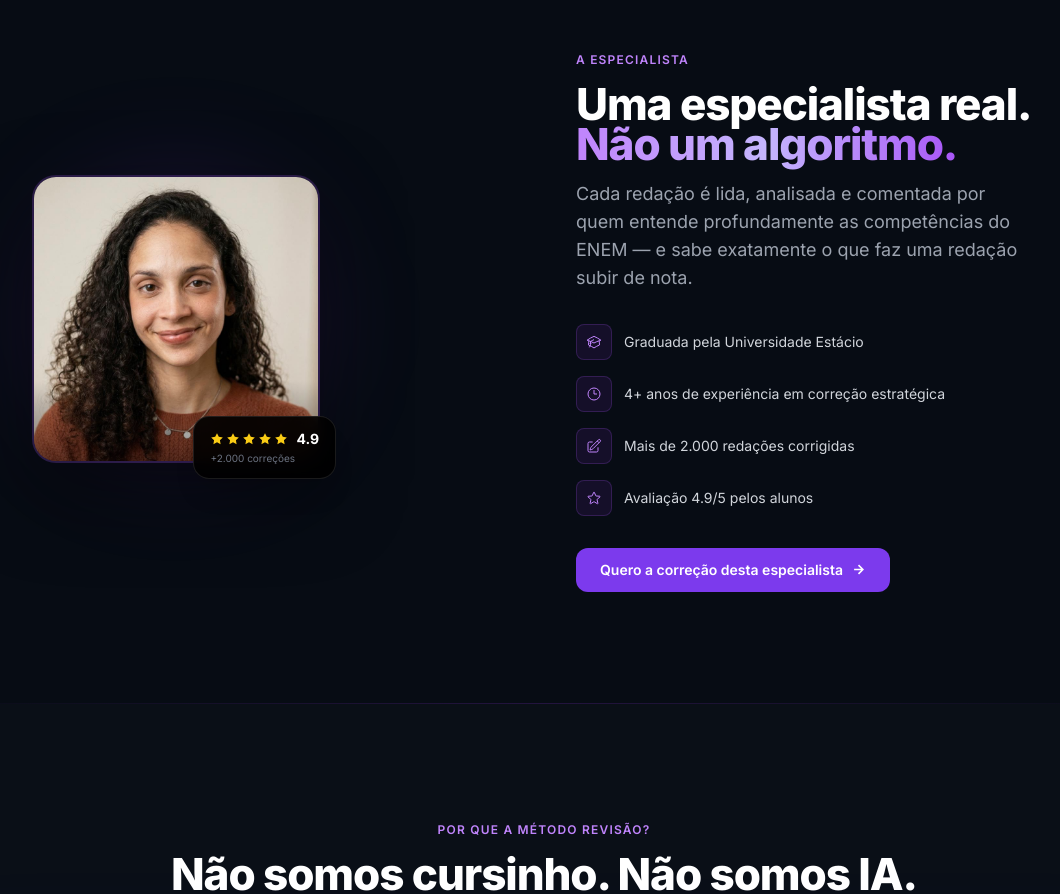
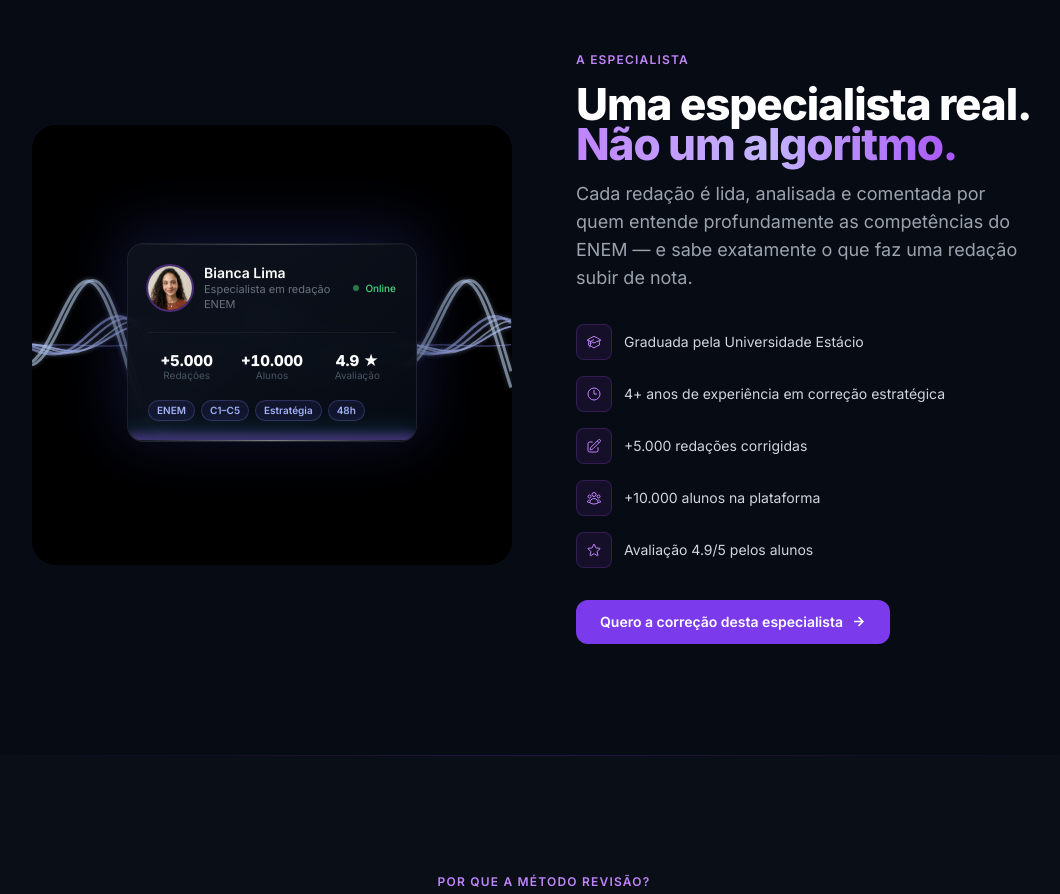
Before and after one commit to highlevelvnc/metodorevisaonew, a Next.js app: page / in a window 1280 px wide. Shown: the part 3440-4334 px from the top of the page, without its empty margins (96-1156 px from the left). Built offline with nearby package versions, Linux system fonts and the light colour scheme.

Commit message:
fix att3

```diff
--- a/src/components/sections/Especialista.tsx
+++ b/src/components/sections/Especialista.tsx
@@ -1,7 +1,10 @@
 'use client'
-import Image from 'next/image'
+
 import Link from 'next/link'
 import { trackEvent } from '@/components/Analytics'
+import WaveVisualizer from '@/components/ui/wave-visualizer'
+
+// ─── Credentials list ─────────────────────────────────────────────────────────
 
 const credentials = [
   {
@@ -26,7 +29,15 @@ const credentials = [
         <path d="M16.862 4.487l1.687-1.688a1.875 1.875 0 112.652 2.652L10.582 16.07a4.5 4.5 0 01-1.897 1.13L6 18l.8-2.685a4.5 4.5 0 011.13-1.897l8.932-8.931zm0 0L19.5 7.125M18 14v4.75A2.25 2.25 0 0115.75 21H5.25A2.25 2.25 0 013 18.75V8.25A2.25 2.25 0 015.25 6H10" />
       </svg>
     ),
-    label: 'Mais de 2.000 redações corrigidas',
+    label: '+5.000 redações corrigidas',
+  },
+  {
+    icon: (
+      <svg className="w-4 h-4" viewBox="0 0 24 24" fill="none" stroke="currentColor" strokeWidth="1.5">
+        <path d="M18 18.72a9.094 9.094 0 003.741-.479 3 3 0 00-4.682-2.72m.94 3.198l.001.031c0 .225-.012.447-.037.666A11.944 11.944 0 0112 21c-2.17 0-4.207-.576-5.963-1.584A6.062 6.062 0 016 18.719m12 0a5.971 5.971 0 00-.941-3.197m0 0A5.995 5.995 0 0012 12.75a5.995 5.995 0 00-5.058 2.772m0 0a3 3 0 00-4.681 2.72 8.986 8.986 0 003.74.477m.94-3.197a5.971 5.971 0 00-.94 3.197M15 6.75a3 3 0 11-6 0 3 3 0 016 0zm6 3a2.25 2.25 0 11-4.5 0 2.25 2.25 0 014.5 0zm-13.5 0a2.25 2.25 0 11-4.5 0 2.25 2.25 0 014.5 0z" />
+      </svg>
+    ),
+    label: '+10.000 alunos na plataforma',
   },
   {
     icon: (
@@ -38,51 +49,25 @@ const credentials = [
   },
 ]
 
+// ─── Section ──────────────────────────────────────────────────────────────────
+
 export default function Especialista() {
   return (
     <section className="section-padding relative overflow-hidden">
-      {/* Subtle top border glow */}
+      {/* Top border glow */}
       <div className="absolute top-0 inset-x-0 h-px bg-gradient-to-r from-transparent via-purple-600/30 to-transparent" />
+      {/* Bottom border glow */}
       <div className="absolute bottom-0 inset-x-0 h-px bg-gradient-to-r from-transparent via-purple-600/20 to-transparent" />
 
       <div className="section-container">
         <div className="grid lg:grid-cols-2 gap-12 lg:gap-16 items-center max-w-5xl mx-auto">
 
-          {/* Photo */}
-          <div className="flex justify-center lg:justify-start order-2 lg:order-1">
-            <div className="relative">
-              {/* Glow */}
-              <div className="absolute inset-0 bg-purple-600/20 blur-3xl scale-90 rounded-full pointer-events-none" />
-              {/* Frame */}
-              <div className="relative w-56 h-56 sm:w-72 sm:h-72 rounded-3xl overflow-hidden border-2 border-purple-500/20 shadow-[0_30px_80px_rgba(0,0,0,0.5)]">
-                <Image
-                  src="/bia.jpg"
-                  alt="Especialista da Método Revisão"
-                  fill
-                  sizes="(max-width: 640px) 224px, 288px"
-                  className="object-cover object-top"
-                />
-                {/* Bottom gradient */}
-                <div className="absolute bottom-0 inset-x-0 h-20 bg-gradient-to-t from-black/50 to-transparent" />
-              </div>
-              {/* Rating badge */}
-              <div className="absolute -bottom-4 -right-4 bg-black/90 backdrop-blur border border-white/10 rounded-2xl px-4 py-3 shadow-xl">
-                <div className="flex items-center gap-2">
-                  <div className="flex gap-0.5">
-                    {[...Array(5)].map((_, i) => (
-                      <svg key={i} className="w-3.5 h-3.5 text-yellow-400" viewBox="0 0 24 24" fill="currentColor">
-                        <path d="M12 2l3.09 6.26L22 9.27l-5 4.87 1.18 6.88L12 17.77l-6.18 3.25L7 14.14 2 9.27l6.91-1.01L12 2z" />
-                      </svg>
-                    ))}
-                  </div>
-                  <span className="text-white font-bold text-sm">4.9</span>
-                </div>
-                <div className="text-[10px] text-gray-500 mt-0.5">+2.000 correções</div>
-              </div>
-            </div>
+          {/* ── LEFT: wave visualizer with specialist card ─── */}
+          <div className="order-2 lg:order-1">
+            <WaveVisualizer />
           </div>
 
-          {/* Content */}
+          {/* ── RIGHT: copy + credentials + CTA ─────────── */}
           <div className="order-1 lg:order-2">
             <div className="section-label">A especialista</div>
             <h2 className="section-title mb-4">
@@ -90,13 +75,14 @@ export default function Especialista() {
               <span className="gradient-text">Não um algoritmo.</span>
             </h2>
             <p className="section-subtitle mb-8 max-w-md">
-              Cada redação é lida, analisada e comentada por quem entende profundamente as competências do ENEM — e sabe exatamente o que faz uma redação subir de nota.
+              Cada redação é lida, analisada e comentada por quem entende profundamente
+              as competências do ENEM — e sabe exatamente o que faz uma redação subir de nota.
             </p>
 
             <ul className="space-y-4 mb-8">
               {credentials.map((c) => (
                 <li key={c.label} className="flex items-center gap-3">
-                  <div className="icon-box-purple w-9 h-9 rounded-lg">
+                  <div className="icon-box-purple w-9 h-9 rounded-lg flex-shrink-0">
                     {c.icon}
                   </div>
                   <span className="text-sm text-gray-300">{c.label}</span>
@@ -110,11 +96,20 @@ export default function Especialista() {
               onClick={() => trackEvent('cta_click', { source: 'especialista' })}
             >
               Quero a correção desta especialista
-              <svg width="15" height="15" viewBox="0 0 24 24" fill="none" stroke="currentColor" strokeWidth="2.5">
+              <svg
+                width="15"
+                height="15"
+                viewBox="0 0 24 24"
+                fill="none"
+                stroke="currentColor"
+                strokeWidth="2.5"
+                aria-hidden="true"
+              >
                 <path d="M5 12h14M12 5l7 7-7 7" />
               </svg>
             </Link>
           </div>
+
         </div>
       </div>
     </section>
--- /dev/null
+++ b/src/components/ui/wave-visualizer.tsx
@@ -0,0 +1,215 @@
+'use client'
+
+import React, { useEffect, useRef } from 'react'
+import Image from 'next/image'
+
+// ─── Types ────────────────────────────────────────────────────────────────────
+
+interface WaveDatum {
+  value: number
+  targetValue: number
+  speed: number
+}
+
+// ─── Component ────────────────────────────────────────────────────────────────
+
+export default function WaveVisualizer() {
+  const canvasRef = useRef<HTMLCanvasElement>(null)
+
+  useEffect(() => {
+    const canvas = canvasRef.current
+    if (!canvas) return
+    const ctx = canvas.getContext('2d')
+    if (!ctx) return
+
+    let animId = 0
+    let time   = 0
+
+    // Wave state — 8 independent oscillators
+    const waveData: WaveDatum[] = Array.from({ length: 8 }).map(() => ({
+      value:       Math.random() * 0.5 + 0.1,
+      targetValue: Math.random() * 0.5 + 0.1,
+      speed:       Math.random() * 0.02 + 0.01,
+    }))
+
+    // Resize canvas to match its CSS size (uses ResizeObserver, not window)
+    function resize() {
+      const rect = canvas!.getBoundingClientRect()
+      canvas!.width  = rect.width  || canvas!.offsetWidth
+      canvas!.height = rect.height || canvas!.offsetHeight
+    }
+
+    function updateWaveData() {
+      waveData.forEach((d) => {
+        if (Math.random() < 0.01) d.targetValue = Math.random() * 0.7 + 0.1
+        d.value += (d.targetValue - d.value) * d.speed
+      })
+    }
+
+    function draw() {
+      ctx!.fillStyle = '#000000'
+      ctx!.fillRect(0, 0, canvas!.width, canvas!.height)
+
+      waveData.forEach((d, i) => {
+        const freq = d.value * 7
+        ctx!.beginPath()
+        for (let x = 0; x < canvas!.width; x++) {
+          const nx = (x / canvas!.width) * 2 - 1
+          const px = nx + i * 0.04 + freq * 0.03
+          const py =
+            Math.sin(px * 10 + time) *
+            Math.cos(px * 2) *
+            freq *
+            0.1 *
+            ((i + 1) / 8)
+          const y = (py + 1) * (canvas!.height / 2)
+          x === 0 ? ctx!.moveTo(x, y) : ctx!.lineTo(x, y)
+        }
+        const intensity      = Math.min(1, freq * 0.3)
+        const r              = Math.round(79  + intensity * 100)
+        const g              = Math.round(70  + intensity * 130)
+        const b              = 229
+        ctx!.lineWidth       = 1 + i * 0.3
+        ctx!.strokeStyle     = `rgba(${r},${g},${b},0.6)`
+        ctx!.shadowColor     = `rgba(${r},${g},${b},0.5)`
+        ctx!.shadowBlur      = 5
+        ctx!.stroke()
+        ctx!.shadowBlur      = 0
+      })
+    }
+
+    function animate() {
+      time += 0.02
+      updateWaveData()
+      draw()
+      animId = requestAnimationFrame(animate)
+    }
+
+    const ro = new ResizeObserver(resize)
+    ro.observe(canvas)
+    resize()
+    animate()
+
+    return () => {
+      ro.disconnect()
+      cancelAnimationFrame(animId)
+    }
+  }, [])
+
+  return (
+    /* Outer container — contained, no fixed positioning */
+    <div className="relative rounded-3xl overflow-hidden w-full" style={{ minHeight: '440px' }}>
+
+      {/* ── Wave canvas ─────────────────────────────────────── */}
+      <canvas
+        ref={canvasRef}
+        className="absolute inset-0 w-full h-full"
+        aria-hidden="true"
+      />
+
+      {/* ── Floating specialist card ─────────────────────────── */}
+      <div className="absolute inset-0 flex items-center justify-center p-6">
+        <div
+          className="relative w-full max-w-[290px] rounded-2xl overflow-hidden animate-float"
+          style={{
+            background:
+              'linear-gradient(145deg, rgba(14,19,31,0.93) 0%, rgba(7,12,20,0.96) 100%)',
+            backdropFilter: 'blur(18px)',
+            WebkitBackdropFilter: 'blur(18px)',
+            border: '1px solid rgba(255,255,255,0.08)',
+            boxShadow:
+              '0 -8px 60px 8px rgba(78,99,255,0.18), 0 24px 70px rgba(0,0,0,0.65)',
+          }}
+        >
+          {/* Top shimmer line */}
+          <div
+            className="absolute top-0 left-0 right-0 h-px pointer-events-none"
+            style={{
+              background:
+                'linear-gradient(90deg, transparent 0%, rgba(255,255,255,0.28) 50%, transparent 100%)',
+            }}
+            aria-hidden="true"
+          />
+
+          {/* Card body */}
+          <div className="p-5">
+
+            {/* Avatar + name row */}
+            <div className="flex items-center gap-3 mb-5">
+              <div className="relative w-11 h-11 rounded-full overflow-hidden ring-2 ring-purple-500/40 flex-shrink-0">
+                <Image
+                  src="/bia.jpg"
+                  alt="Especialista Método Revisão"
+                  fill
+                  sizes="44px"
+                  className="object-cover object-top"
+                  priority
+                />
+              </div>
+              <div className="min-w-0 flex-1">
+                <p className="text-sm font-semibold text-white leading-tight">
+                  Bianca Lima
+                </p>
+                <p className="text-[11px] text-gray-500 leading-snug">
+                  Especialista em redação ENEM
+                </p>
+              </div>
+              {/* Live indicator */}
+              <div className="flex items-center gap-1.5 flex-shrink-0">
+                <span className="w-1.5 h-1.5 rounded-full bg-green-400 animate-pulse" />
+                <span className="text-[10px] text-green-400 font-medium">Online</span>
+              </div>
+            </div>
+
+            {/* Divider */}
+            <div
+              className="w-full h-px mb-5"
+              style={{ background: 'rgba(255,255,255,0.05)' }}
+            />
+
+            {/* Stats row */}
+            <div className="grid grid-cols-3 gap-2 mb-5">
+              {[
+                { value: '+5.000', label: 'Redações' },
+                { value: '+10.000', label: 'Alunos' },
+                { value: '4.9 ★', label: 'Avaliação' },
+              ].map((s) => (
+                <div key={s.label} className="text-center">
+                  <p className="text-[15px] font-extrabold text-white tabular-nums leading-none mb-0.5">
+                    {s.value}
+                  </p>
+                  <p className="text-[10px] text-gray-600 leading-none">{s.label}</p>
+                </div>
+              ))}
+            </div>
+
+            {/* Tag badges */}
+            <div className="flex flex-wrap gap-1.5">
+              {['ENEM', 'C1–C5', 'Estratégia', '48h'].map((tag) => (
+                <span
+                  key={tag}
+                  className="text-[10px] font-semibold text-indigo-300 px-2 py-0.5 rounded-full border border-indigo-400/25"
+                  style={{ background: 'rgba(99,102,241,0.10)' }}
+                >
+                  {tag}
+                </span>
+              ))}
+            </div>
+          </div>
+
+          {/* Bottom border glow */}
+          <div
+            className="absolute bottom-0 left-0 right-0 h-[1.5px] pointer-events-none"
+            style={{
+              background:
+                'linear-gradient(90deg, transparent 0%, rgba(255,255,255,0.50) 50%, transparent 100%)',
+              boxShadow:
+                '0 0 12px 3px rgba(172,92,255,0.65), 0 0 24px 5px rgba(56,189,248,0.35)',
+            }}
+            aria-hidden="true"
+          />
+        </div>
+      </div>
+    </div>
+  )
+}
```
Also changed, not shown: 1 other file (tests, documents, lock files or other folders).
